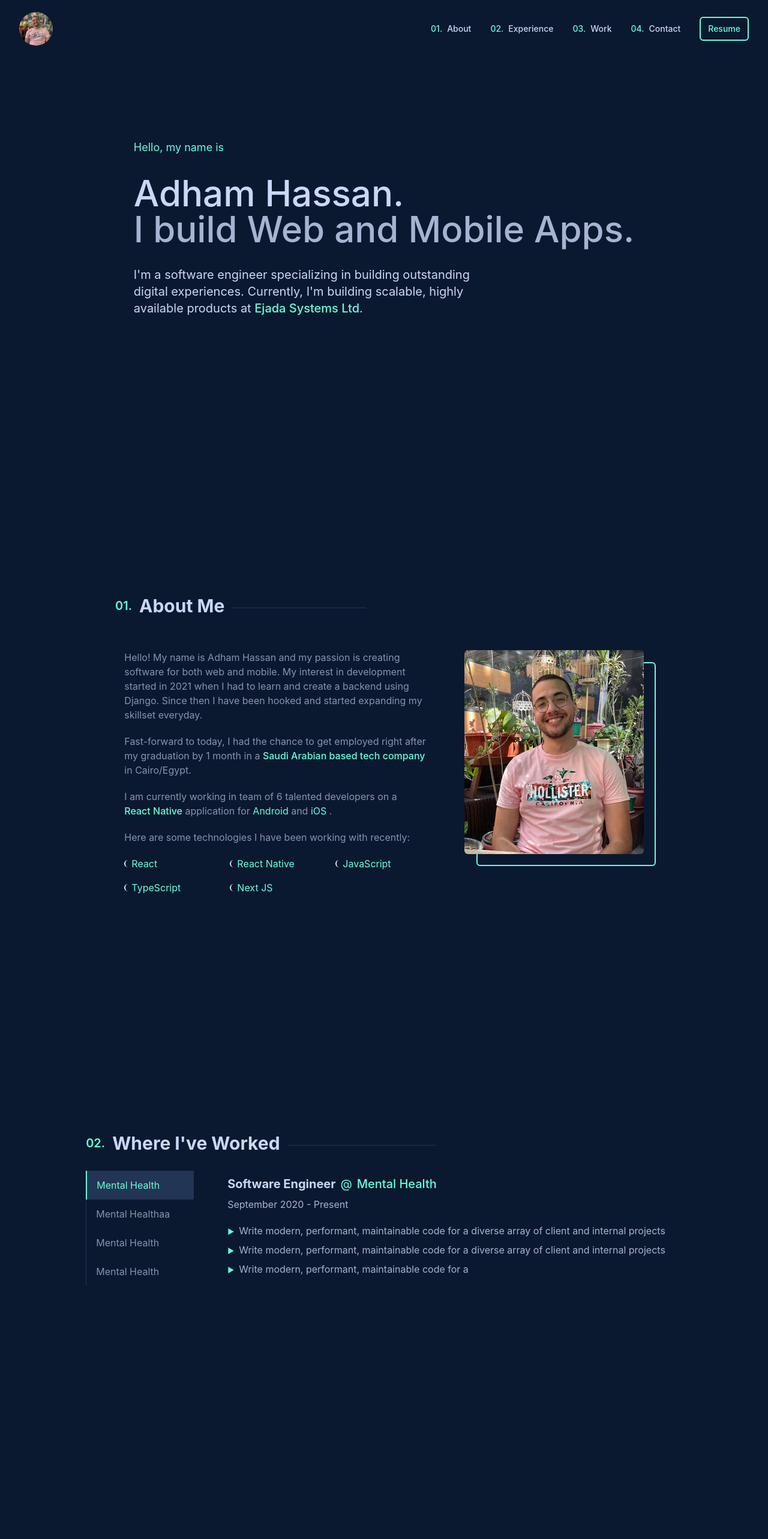
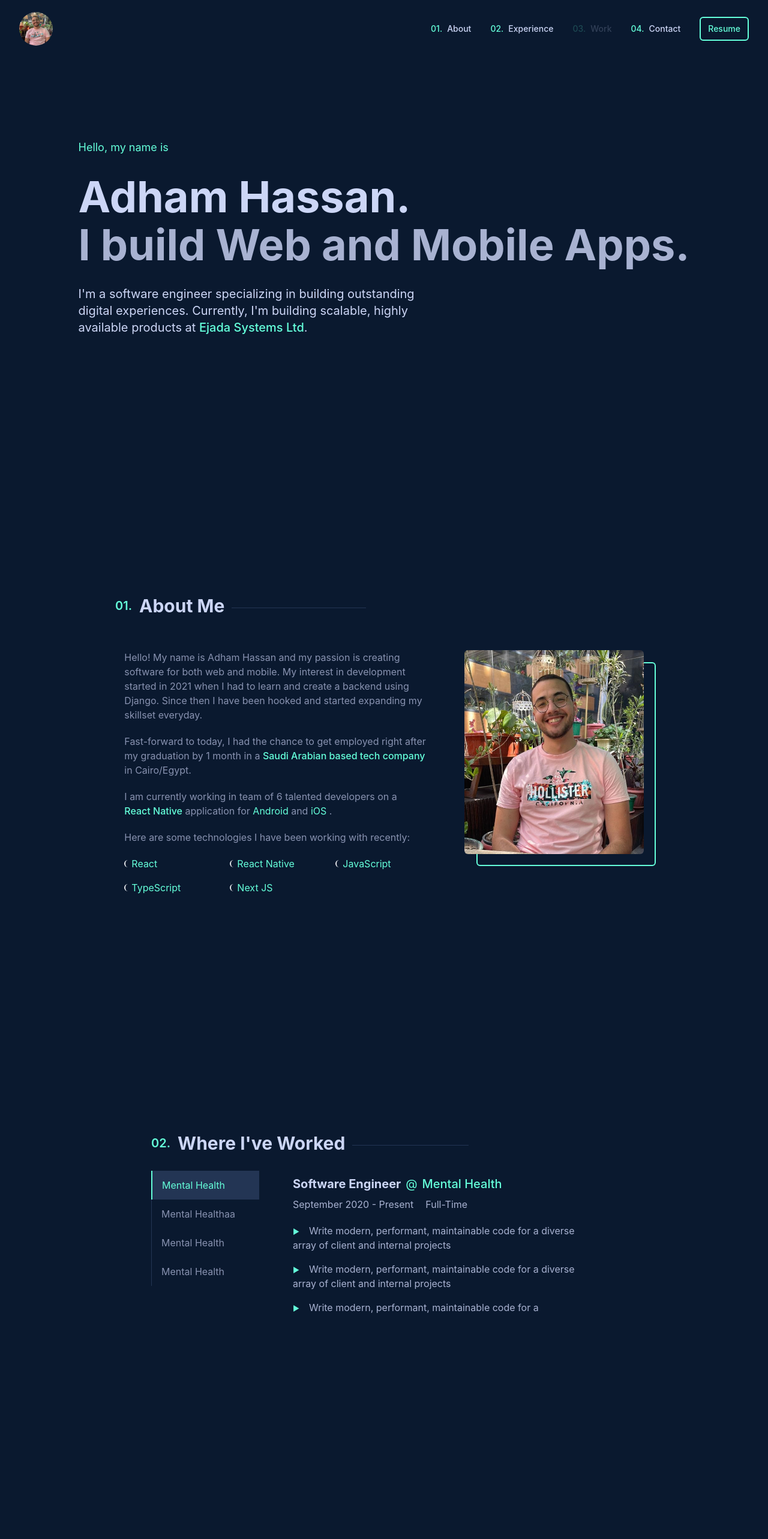
Before and after one commit to adhamhassan99/portfolio, a React (Vite) app: page / in a window 1280 px wide. Shown: the top 2566 px of the page at 60% size. Built offline with nearby package versions, Linux system fonts and the light colour scheme.

Commit message:
finished contact me

```diff
--- a/src/App.tsx
+++ b/src/App.tsx
@@ -1,6 +1,8 @@
 import React from "react";
 import { AboutMe, Hero, NavBar, Section } from "./components";
 import WorkedPlacesSelector from "./components/WorkedPlacesSelector/WorkedPlacesSelector";
+import ContactMe from "./components/ContactMe/ContactMe";
+import Credits from "./components/Credits/Credits";
 
 function App() {
   const handleScroll = (event: any) => {
@@ -22,7 +24,10 @@ function App() {
         <WorkedPlacesSelector />
       </Section>
       <Section id="work">c</Section>
-      <Section id="contact">c</Section>
+      <Section className="pb-0 mb-0 h-[90vh]" id="contact">
+        <ContactMe />
+      </Section>
+      <Credits />
     </div>
   );
 }
--- /dev/null
+++ b/src/components/ContactMe/ContactMe.tsx
@@ -0,0 +1,29 @@
+import React from "react";
+
+type Props = {};
+
+const ContactMe = (props: Props) => {
+  return (
+    <div className="flex items-center">
+      <div className="flex flex-col">
+        <div className="flex flex-col items-center gap-6">
+          <p className="text-Green">04. What's Next?</p>
+          <p className="text-6xl text-LightSlate font-bold">Get In Touch</p>
+          <p className="text-lg text-center text-Slate font-bold max-w-2xl">
+            Although I’m not currently looking for any new opportunities, my
+            inbox is always open. Whether you have a question or just want to
+            say hi, I’ll try my best to get back to you!
+          </p>
+          <a
+            href="mailto:adham.hassan7499@gmail.com"
+            className="hover:cursor-pointer hover:text-Green bg-transparent border border-Green text-Green hover:bg-greenTint hover:border-Green transition duration-500 px-7 py-4 rounded-md mt-5"
+          >
+            Say Hello
+          </a>
+        </div>
+      </div>
+    </div>
+  );
+};
+
+export default ContactMe;
--- /dev/null
+++ b/src/components/Credits/Credits.tsx
@@ -0,0 +1,29 @@
+import React from "react";
+
+type Props = {};
+
+const Credits = (props: Props) => {
+  return (
+    <div className="flex flex-col items-center pb-3">
+      <div className="flex gap-3 text-sm">
+        <a
+          className="hover:text-Green text-LightestSlate"
+          href="https://github.com/bchiang7"
+          target="_blank"
+        >
+          Designed by Brittany Chiang
+        </a>
+        <p className="text-LightestSlate">.</p>
+        <a
+          href="https://github.com/adhamhassan99/portfolio"
+          target="_blank"
+          className="hover:text-Green text-LightestSlate"
+        >
+          Built by Me
+        </a>
+      </div>
+    </div>
+  );
+};
+
+export default Credits;
--- a/src/components/Hero/Hero.tsx
+++ b/src/components/Hero/Hero.tsx
@@ -6,11 +6,11 @@ export default function Hero({}: Props) {
   return (
     <div className="mt-10 space-y-8">
       <p className="text-Green text-lg">Hello, my name is</p>
-      <div className="">
-        <div className="text-LightestSlate font-medium  text-3xl sm:text-6xl md:text-6xl">
+      <div className="space-y-2">
+        <div className="font-bold text-LightestSlate  text-3xl sm:text-6xl md:text-7xl">
           Adham Hassan.
         </div>
-        <div className="text-LightSlate font-medium text-3xl sm:text-6xl md:text-6xl">
+        <div className="text-LightSlate font-bold text-3xl sm:text-6xl md:text-7xl">
           I build Web and Mobile Apps.
         </div>
       </div>
--- a/src/components/NavBar/NavBar.tsx
+++ b/src/components/NavBar/NavBar.tsx
@@ -12,7 +12,7 @@ export default function NavBar({}: Props) {
       <div className=" gap-8 items-center hidden  sm:flex">
         <TopNavLink number={1} title="About" navTo="#about" />
         <TopNavLink number={2} title="Experience" navTo="#experience" />
-        <TopNavLink number={3} title="Work" navTo="#work" />
+        <TopNavLink disabled number={3} title="Work" navTo="#work" />
         <TopNavLink number={4} title="Contact" navTo="#contact" />
         <a
           href="../src/assets/Jan Updated CV.pdf"
--- a/src/components/TopNavLink/TopNavLink.tsx
+++ b/src/components/TopNavLink/TopNavLink.tsx
@@ -4,14 +4,17 @@ type Props = {
   number: number;
   title: string;
   navTo: string;
+  disabled?: boolean;
 };
 
-export default function TopNavLink({ number, navTo, title }: Props) {
+export default function TopNavLink({ number, navTo, title, disabled }: Props) {
   return (
     <div className="text-sm">
       <a
-        className="transition-all duration-300 text-LightestSlate hover:text-Green"
-        href={navTo}
+        className={`transition-all duration-300 text-LightestSlate hover:text-Green ${
+          disabled ? "opacity-20" : ""
+        }`}
+        href={disabled ? "" : navTo}
       >
         <div className="inline-block mr-2 text-Green">{`0${number}`}.</div>
         {title}
--- a/src/components/WorkItem/WorkItem.tsx
+++ b/src/components/WorkItem/WorkItem.tsx
@@ -34,10 +34,10 @@ const WorkItem = ({ activeId, workItems }: Props) => {
         date={workItems[activeId].date}
         companyUrl={workItems[activeId].companySite}
       />
-      <ul className="mt-5 space-y-2">
+      <ul className="mt-5 space-y-4">
         {workItems[activeId].description.map((item, index) => (
           <li
-            className="text-LightSlate before:content-['▶'] before:text-Green before:stroke-Green before:text-xs before:mr-2"
+            className=" text-LightSlate before:content-['▶'] before:text-Green before:stroke-Green before:text-xs before:mr-4 max-w-lg"
             key={index}
           >
             {item}
--- a/src/components/WorkItemHeader/WorkItemHeader.tsx
+++ b/src/components/WorkItemHeader/WorkItemHeader.tsx
@@ -20,7 +20,13 @@ const WorkItemHeader = (props: Props) => {
           {props.company}
         </a>
       </div>
-      <div className=" text-LightSlate mt-2">{props.date}</div>
+      <div className="flex">
+        <div className=" text-LightSlate mt-2">{props.date}</div>
+        <div className=" text-LightSlate mt-2 ml-5">
+          {" "}
+          {props.type ?? "Full-Time"}
+        </div>
+      </div>
     </div>
   );
 };
--- a/src/components/WorkedPlacesSelector/WorkedPlacesSelector.tsx
+++ b/src/components/WorkedPlacesSelector/WorkedPlacesSelector.tsx
@@ -59,8 +59,8 @@ const WorkedPlacesSelector = (props: Props) => {
   return (
     <div className="py-24 px-16">
       <SectionHeader title="Where I've Worked" number={2} />
-      <div className="flex mt-7 gap-7">
-        <div className="flex flex-col">
+      <div className="flex flex-col md:flex md:flex-row mt-7 gap-7">
+        <div className="sm:flex md:flex-col flex-row hidden">
           {workExperience.map((value, i) => {
             return (
               <div
```
